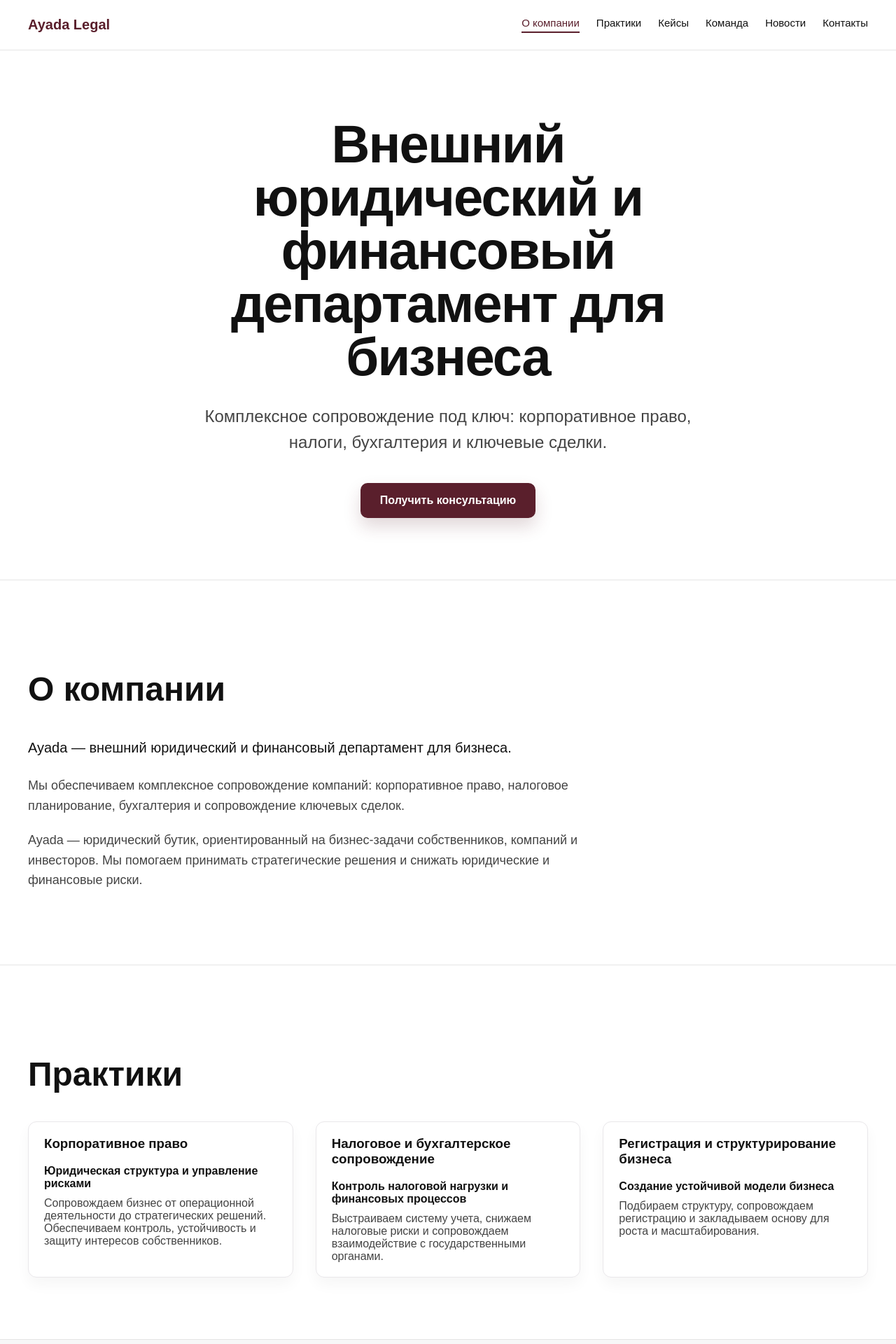
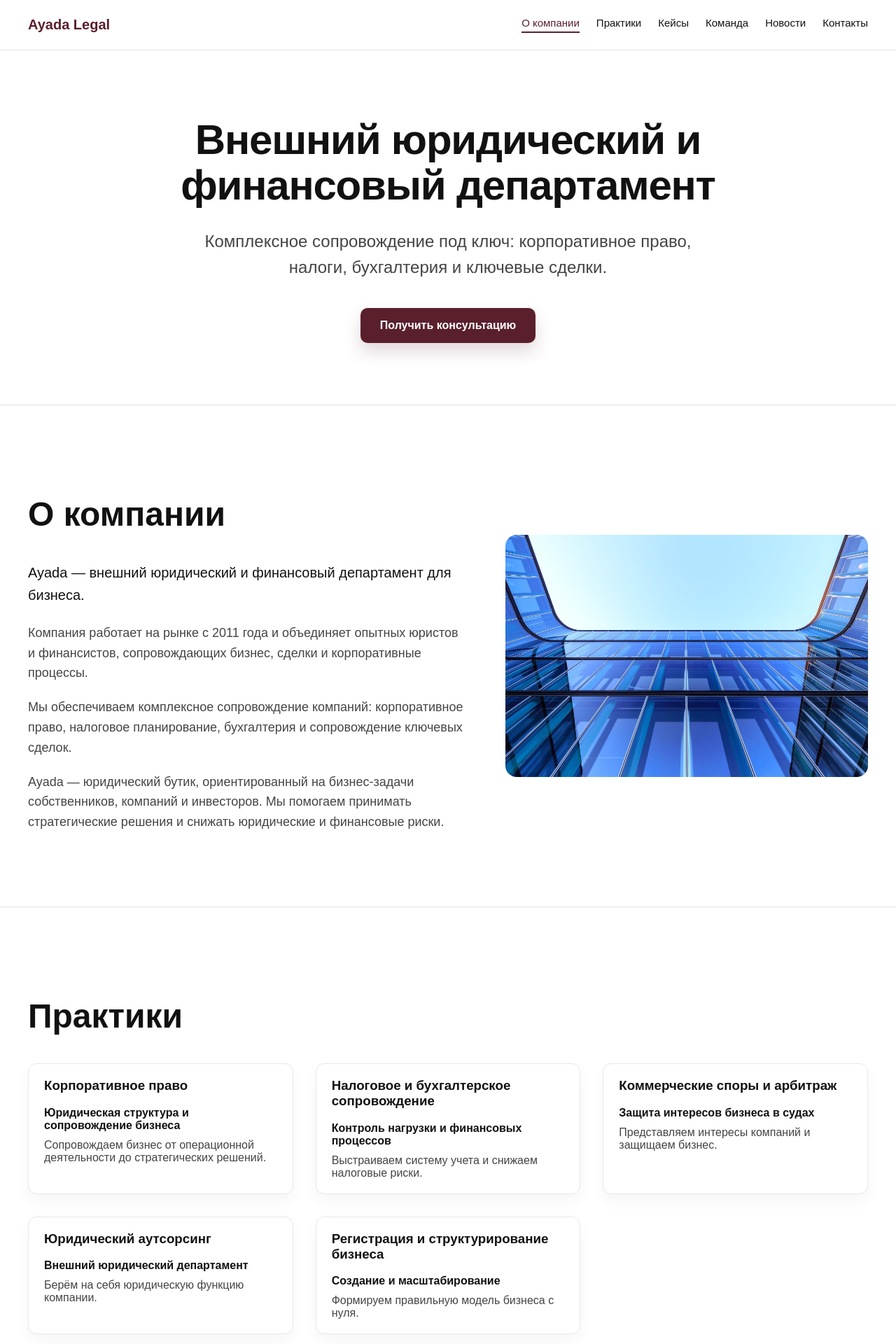
Before and after one commit to K-proj-new/legal-consulting-site, a React (Vite) app: page / in a window 1280 px wide. Shown: the top 1920 px of the page at 70% size. Built offline with nearby package versions, Linux system fonts and the light colour scheme.

Commit message:
feat: redesign hero + about + practices + add architecture image

```diff
--- a/src/App.jsx
+++ b/src/App.jsx
@@ -1,4 +1,5 @@
 import { useEffect, useState } from "react"
+import aboutImage from "./assets/about-building.jpg"
 import { news } from "./data/news"
 import { cases } from "./data/cases"
 import { team } from "./data/team"
@@ -60,17 +61,17 @@ const styles = {
     borderBottom: "1px solid #e5e5e5",
   },
   heroWrap: {
-    maxWidth: "820px",
+    maxWidth: "1100px",
     margin: "0 auto",
     textAlign: "center",
   },
   heroTitle: {
-    fontSize: "76px",
-    lineHeight: 1.0,
+    fontSize: "60px",
+    lineHeight: 1.08,
     margin: 0,
     marginBottom: "28px",
     fontWeight: 700,
-    letterSpacing: "-1.8px",
+    letterSpacing: "-1.2px",
   },
   heroText: {
     fontSize: "24px",
@@ -280,7 +281,7 @@ export default function App() {
         <section style={styles.heroSection}>
           <div style={styles.heroWrap}>
             <h1 style={styles.heroTitle}>
-              Внешний юридический и финансовый департамент для бизнеса
+              Внешний юридический и финансовый департамент
             </h1>
 
             <p style={styles.heroText}>
@@ -298,11 +299,25 @@ export default function App() {
         </section>
 
         <section id="about" style={styles.section}>
-          <div style={styles.container}>
+          <div
+            style={{
+              ...styles.container,
+              display: "grid",
+              gridTemplateColumns: "1.2fr 1fr",
+              gap: "60px",
+              alignItems: "center",
+            }}
+          >
+            <div>
               <h2 style={styles.sectionTitle}>О компании</h2>
 
               <p style={styles.introLead}>
                 Ayada — внешний юридический и финансовый департамент для бизнеса.
+              </p>
+
+              <p style={styles.introText}>
+                Компания работает на рынке с 2011 года и объединяет опытных юристов и финансистов,
+                сопровождающих бизнес, сделки и корпоративные процессы.
               </p>
 
               <p style={styles.introText}>
@@ -315,6 +330,15 @@ export default function App() {
                 компаний и инвесторов. Мы помогаем принимать стратегические решения и
                 снижать юридические и финансовые риски.
               </p>
+            </div>
+
+            <div>
+              <img
+                src={aboutImage}
+                alt="Современная офисная архитектура"
+                style={{ width: "100%", borderRadius: "16px", display: "block" }}
+              />
+            </div>
           </div>
         </section>
 
@@ -367,20 +391,18 @@ export default function App() {
           <div style={styles.container}>
             <h2 style={styles.sectionTitle}>Команда</h2>
 
-            <div style={styles.teamGrid}>
-              {team.map((member, index) => (
-                <div
-                  key={`${member.name}-${index}`}
-                  style={styles.teamCard}
-                  onMouseEnter={addHover}
-                  onMouseLeave={removeHover}
-                >
-                  <h3 style={{ marginTop: 0 }}>{member.name}</h3>
-                  <p style={{ color: BRAND_COLOR, marginTop: 4 }}>{member.role}</p>
-                  <p style={{ margin: 0, color: "#444" }}>{member.description}</p>
-                </div>
-              ))}
-            </div>
+            <p style={styles.introLead}>
+              Мы — команда опытных юристов и финансовых специалистов с опытом сопровождения бизнеса, сделок и корпоративных процессов.
+            </p>
+
+            <p style={styles.introText}>
+              Объединяем экспертизу в корпоративном праве, налогах и финансовом управлении, чтобы решать задачи компаний комплексно и на уровне принятия решений.
+            </p>
+
+            <p style={styles.introTextLast}>
+              Работаем как внешний юридический и финансовый департамент, глубоко погружаясь в бизнес клиента и его цели.
+            </p>
+
           </div>
         </section>
 
--- a/src/data/practices.js
+++ b/src/data/practices.js
@@ -1,20 +1,62 @@
 export const practices = [
   {
     title: "Корпоративное право",
-    subtitle: "Юридическая структура и управление рисками",
+    subtitle: "Юридическая структура и сопровождение бизнеса",
     description:
-      "Сопровождаем бизнес от операционной деятельности до стратегических решений. Обеспечиваем контроль, устойчивость и защиту интересов собственников.",
+      "Сопровождаем бизнес от операционной деятельности до стратегических решений.",
+    items: [
+      "Корпоративное управление",
+      "Сделки (M&A) и юридический due diligence",
+      "Сопровождение собственников",
+      "Внутренние регламенты и договоры"
+    ]
   },
   {
     title: "Налоговое и бухгалтерское сопровождение",
-    subtitle: "Контроль налоговой нагрузки и финансовых процессов",
+    subtitle: "Контроль нагрузки и финансовых процессов",
     description:
-      "Выстраиваем систему учета, снижаем налоговые риски и сопровождаем взаимодействие с государственными органами.",
+      "Выстраиваем систему учета и снижаем налоговые риски.",
+    items: [
+      "Налоговое планирование",
+      "Сопровождение отчетности",
+      "Взаимодействие с ФНС",
+      "Снижение налоговых рисков"
+    ]
+  },
+  {
+    title: "Коммерческие споры и арбитраж",
+    subtitle: "Защита интересов бизнеса в судах",
+    description:
+      "Представляем интересы компаний и защищаем бизнес.",
+    items: [
+      "Арбитражные споры",
+      "Договорные споры",
+      "Взыскание задолженности",
+      "Судебная защита бизнеса"
+    ]
+  },
+  {
+    title: "Юридический аутсорсинг",
+    subtitle: "Внешний юридический департамент",
+    description:
+      "Берём на себя юридическую функцию компании.",
+    items: [
+      "Абонентское обслуживание",
+      "Правовая поддержка бизнеса",
+      "Сопровождение деятельности",
+      "Комплексное юридическое сопровождение"
+    ]
   },
   {
     title: "Регистрация и структурирование бизнеса",
-    subtitle: "Создание устойчивой модели бизнеса",
+    subtitle: "Создание и масштабирование",
     description:
-      "Подбираем структуру, сопровождаем регистрацию и закладываем основу для роста и масштабирования.",
-  },
+      "Формируем правильную модель бизнеса с нуля.",
+    items: [
+      "Регистрация компаний",
+      "Структура владения",
+      "Оптимизация бизнес-модели",
+      "Подготовка к росту"
+    ]
+  }
 ]
```
Also changed, not shown: src/assets/about-building.jpg (added), src/assets/meeting-room.jpg (added). Lines whose indentation alone changed are shown as unchanged.
